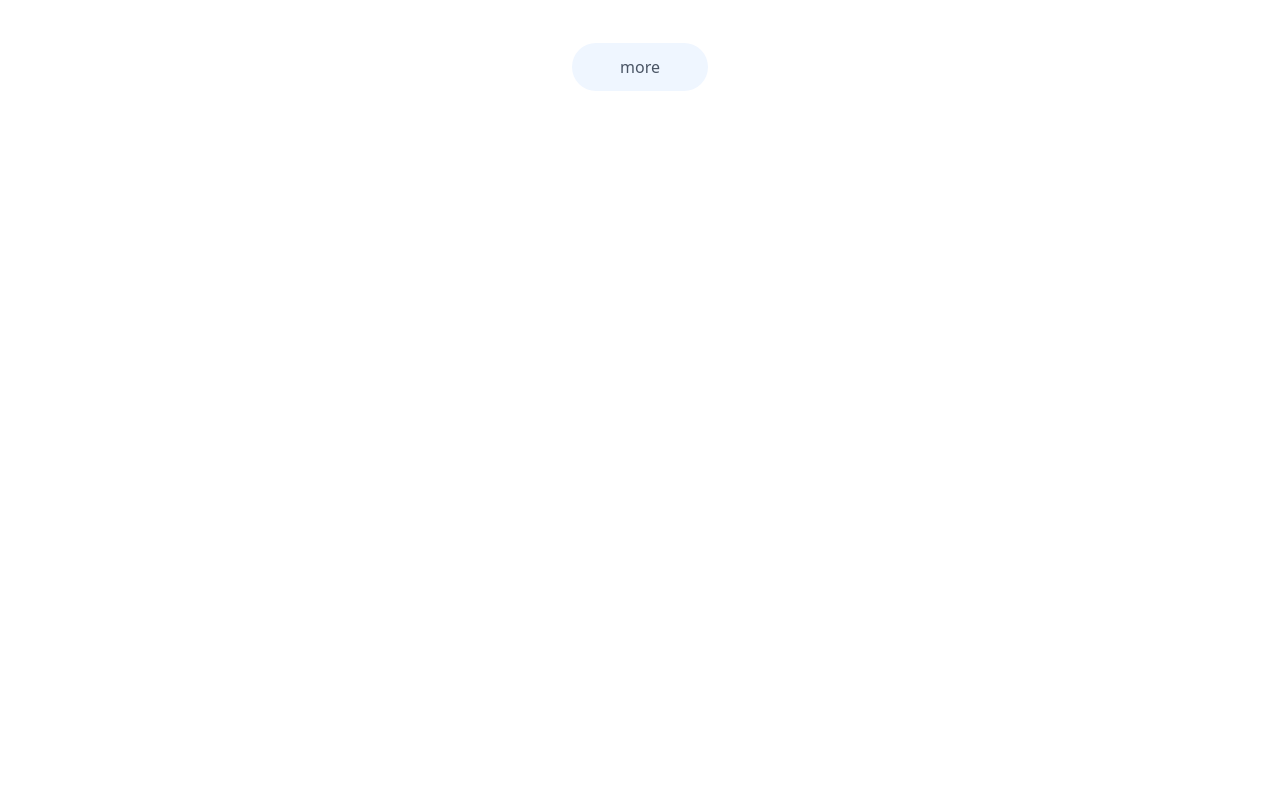
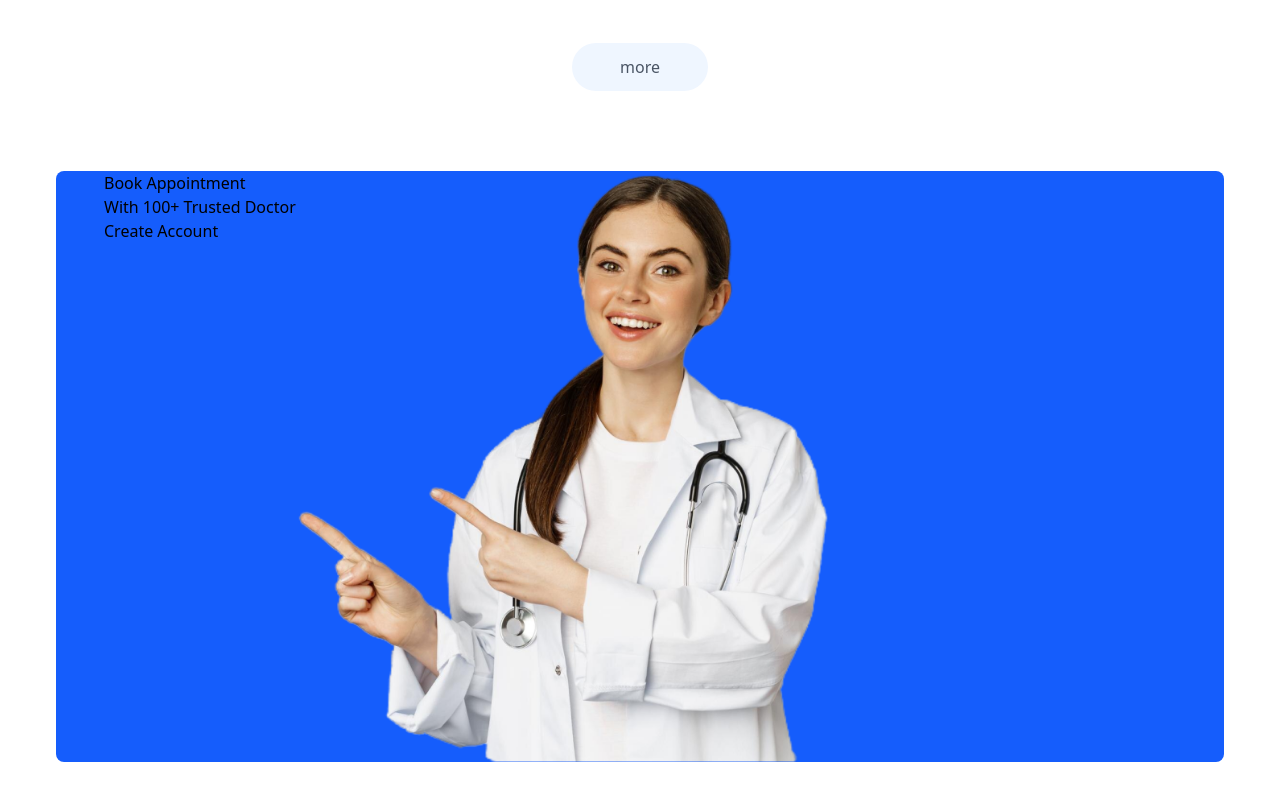
Before and after one commit to vaishal58/doctor-booking-app, a React (Vite) app in the folder frontend/: page / in a window 1280 px wide. Shown: the part 1818-2618 px from the top of the page. Before the commit the page ends 1973 px from the top, so only its background shows below. Built offline with nearby package versions, Linux system fonts and the light colour scheme.

Commit message:
banner initail

```diff
--- a/frontend/index.html
+++ b/frontend/index.html
@@ -1,5 +1,5 @@
 <!DOCTYPE html>
-<html lang="en">
+<html lang="en" class="scroll-smooth">
   <head>
     <meta charset="UTF-8" />
     <link rel="icon" type="image/svg+xml" href="/vite.svg" />
--- /dev/null
+++ b/frontend/src/components/Banner.jsx
@@ -0,0 +1,19 @@
+import React from 'react'
+import { assets } from '../assets/assets'
+
+const Banner = () => {
+  return (
+    <div className='flex flex-row bg-blue-600 rounded-lg px-6 sm:px-10 md:px-14 lg:px-12 my-20 md:mx-10'>
+      <div>
+       <p>Book Appointment</p>
+       <p>With 100+ Trusted Doctor</p>
+       <button> Create Account</button>
+      </div>
+      <div className='w-1/2'>
+     <img src={assets.appointment_img}></img>
+      </div>
+    </div>
+  )
+}
+
+export default Banner
--- a/frontend/src/pages/Home.jsx
+++ b/frontend/src/pages/Home.jsx
@@ -2,6 +2,7 @@ import React from 'react'
 import Header from '../components/Header'
 import SpecialityMenu from '../components/SpecialityMenu'
 import TopDoctors from '../components/TopDoctors'
+import Banner from '../components/Banner'
 
 const Home = () => {
   return (
@@ -9,6 +10,7 @@ const Home = () => {
     <Header></Header>
     <SpecialityMenu></SpecialityMenu>
     <TopDoctors></TopDoctors>
+    <Banner></Banner>
     </div>
   )
 }
```
